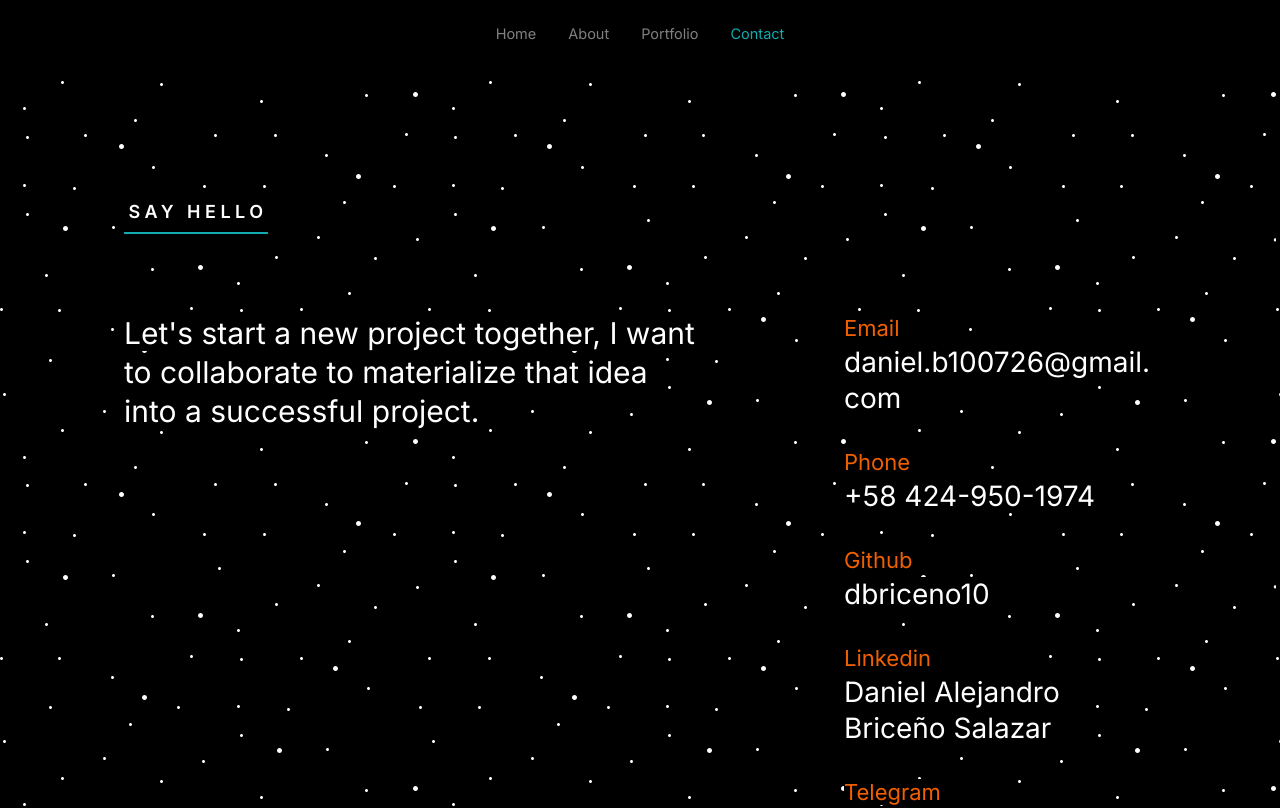
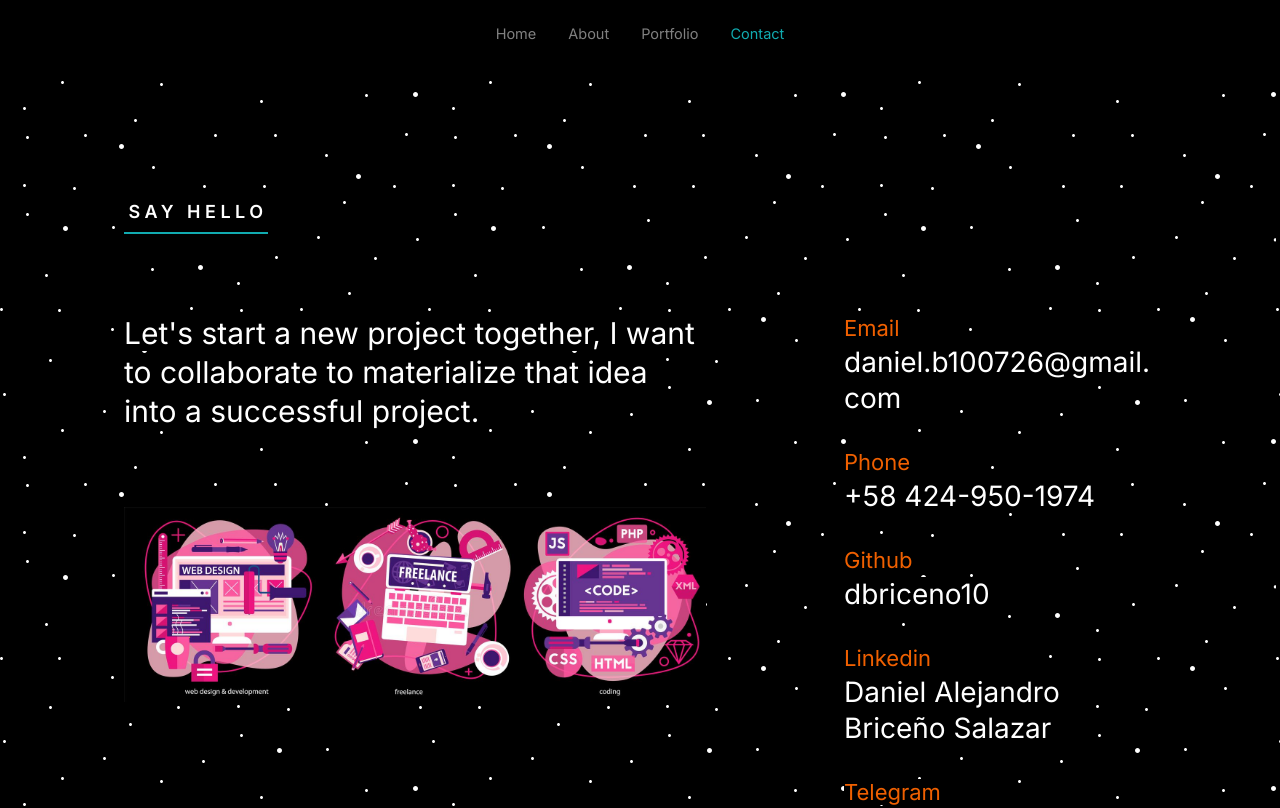
Before and after one commit to dbriceno10/portfolio, a React (Create React App) app: page /#/contact in a window 1280 px wide. Shown: the top 808 px of the page. Built offline with nearby package versions, Linux system fonts and the light colour scheme.

Commit message:
agregando banner

```diff
--- a/src/components/Contactus.js
+++ b/src/components/Contactus.js
@@ -1,11 +1,13 @@
 import React from "react"
 import { Link } from "react-router-dom"
 import "./styles/Contactus.css"
+import image from "../assets/image/frontend-banner.jpg"
 const email = "daniel.b100726@gmail.com"
 const cellPhone = "tel:+0424-950-1974"
 const githubLink = "https://github.com/dbriceno10"
 const linkedinLink = "https://www.linkedin.com/in/daniel-alejandro-687539137/"
 const telegramLink = "https://t.me/dbriceno"
+
 class Header extends React.Component {
   render() {
       return (
@@ -47,6 +49,7 @@ class Contactus extends React.Component {
                 Let's start a new project together, I want to collaborate to materialize that idea into a successful project.
               </span>
               </h4>
+              <img className="banner" src={image} alt="banner" title="banner" />
             </div>
               <div className="column large-4 medium-12">
                 <div className="row contact-infos">
--- a/src/components/styles/Contactus.css
+++ b/src/components/styles/Contactus.css
@@ -10,3 +10,7 @@
 .s-contact.target-section h5 {
     color: #f06000;
 }
+
+.banner {
+    margin-top: 60px;
+}
```
Also changed, not shown: src/assets/image/frontend-banner.jpg (added), src/assets/image/phone-call.png (added).
